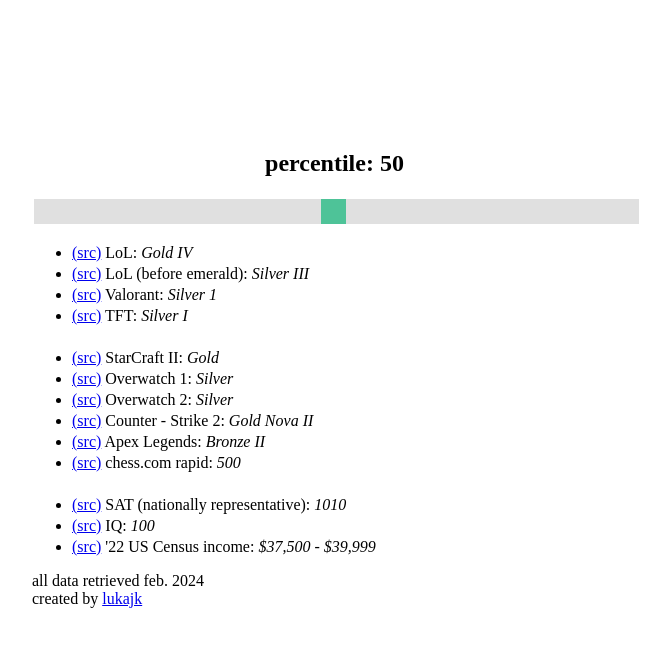
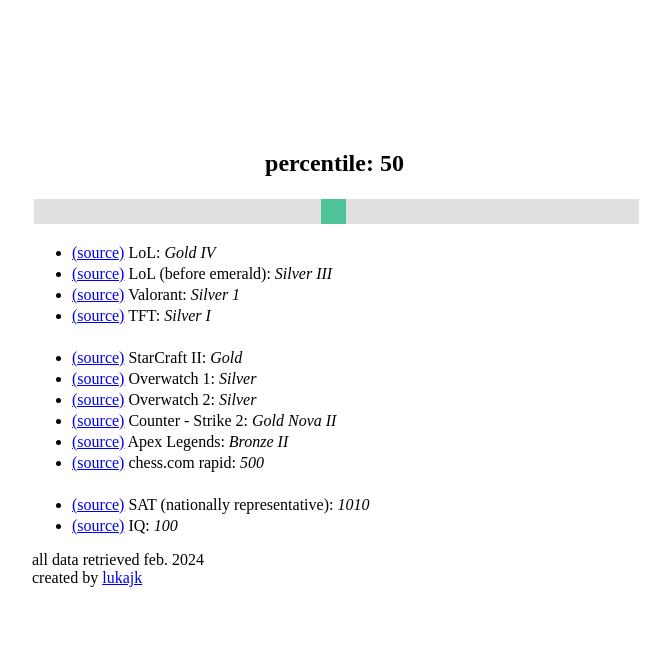
Before and after one commit to lukajk1/percentiley, a plain HTML site: page index.html in a window 1280 px wide. Shown: the whole page, without its empty margins (3-673 px from the left). Drawn offline with Linux system fonts and the light colour scheme.

Commit message:
remove income data

```diff
--- a/index.html
+++ b/index.html
@@ -73,7 +73,6 @@
                 <br />
                 <li id="sat"></li>
                 <li id="iq"></li>
-                <li id="income"></li>
             </ul>
         </div>
 
--- a/main.js
+++ b/main.js
@@ -16,7 +16,6 @@ const maps = [
 
     { url: 'https://research.collegeboard.org/reports/sat-suite/understanding-scores/sat', element: document.getElementById('sat'), map: sat, label: 'SAT (nationally representative)' },
     { url: 'https://www.omnicalculator.com/health/iq-percentile#iq-percentile-chart', element: document.getElementById('iq'), map: iq, label: 'IQ' },
-    { url: 'https://en.wikipedia.org/wiki/Personal_income_in_the_United_States#Distribution_of_personal_income_in_2022_according_to_US_Census_data', element: document.getElementById('income'), map: income, label: '\'22 US Census income' }
 ];
 
 updatePercentiles();
@@ -27,7 +26,7 @@ function updatePercentiles() {
     sliderValue.textContent = `percentile: ${queryValue}`;
 
     maps.forEach(({ element, map, label, url }) => {
-        element.innerHTML = `<a href="${url}">(src)</a> ${label}: <i>${findPercentile(map, queryValue)}</i>`;
+        element.innerHTML = `<a href="${url}">(source)</a> ${label}: <i>${findPercentile(map, queryValue)}</i>`;
     });
 }
 
```
